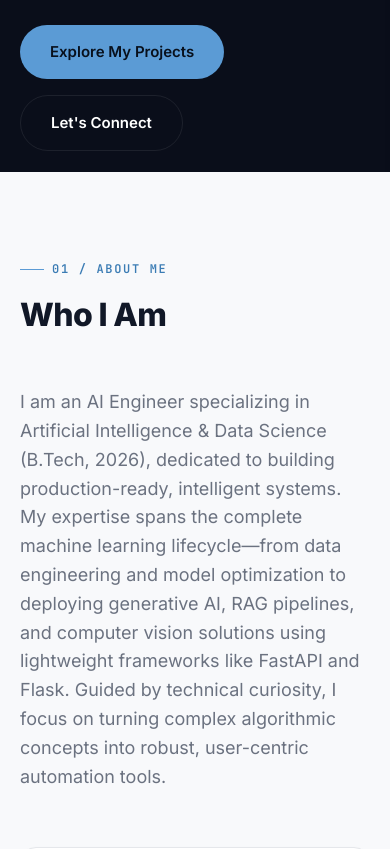
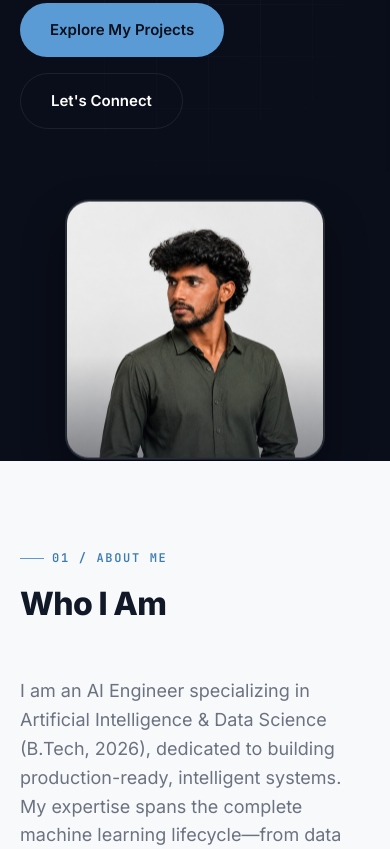
Before and after one commit to ajayspace-bit/My_Portfolio, a plain HTML site: page index.html in a window 390 px wide. Shown: the part 672-1521 px from the top of the page. Drawn offline with nearby package versions, Linux system fonts and the light colour scheme.

Commit message:
feat: integrate hero profile image and update project cards to support image thumbnails instead of icons

```diff
--- a/data.json
+++ b/data.json
@@ -26,6 +26,7 @@
   },
 
   "hero": {
+    "image": "assets/images/profile.jpg",
     "badge": "Focus: Scalable & Production-Ready AI",
     "headingLine1": "Building AI That Solves",
     "headingLine2": "Real Problems, Not Just Demos.",
@@ -137,14 +138,14 @@
     "heading": "Things I've Built",
     "items": [
       {
-        "icon": "fa-solid fa-hand-holding-dollar",
+        "image": "assets/images/project_loan.png",
         "title": "Bank Personal Loan Prediction",
         "description": "Developed a machine learning model to predict personal loan acceptance using customer demographic and financial data. Performed data preprocessing, exploratory data analysis, feature engineering, and model evaluation to improve prediction accuracy. Enabled data-driven decision-making by identifying customers with a high likelihood of accepting personal loan offers.",
         "tags": ["Python", "Machine Learning", "Scikit-Learn", "EDA"],
         "github": "#"
       },
       {
-        "icon": "fa-solid fa-house-chimney",
+        "image": "assets/images/project_real_estate.png",
         "title": "Chennai Real Estate Price Prediction Using Machine Learning",
         "description": "Built a machine learning model to predict Chennai property prices using location and property features. Applied data preprocessing, feature selection, and model evaluation to improve accuracy and deliver useful price estimation insights.",
         "tags": ["Python", "Machine Learning", "Regression", "Data Preprocessing"],
--- a/index.html
+++ b/index.html
@@ -54,8 +54,8 @@
   <section class="hero" id="home">
     <div class="hero-container">
       <div class="hero-layout"
-        style="display: flex; align-items: center; justify-content: flex-start; gap: 48px; flex-wrap: wrap;">
-        <div class="hero-inner" style="text-align: left; max-width: 850px; flex: 1; min-width: 320px;">
+        style="display: flex; align-items: center; justify-content: space-between; gap: 48px; flex-wrap: wrap;">
+        <div class="hero-inner" style="text-align: left; max-width: 720px; flex: 1.5; min-width: 320px;">
 
           <!-- Top Badge -->
           <div class="hero-badge" id="heroBadge"
@@ -86,6 +86,7 @@
           </div>
 
         </div>
+        <div class="hero-image-wrapper" id="heroImageWrapper"></div>
       </div>
     </div>
   </section>
--- a/script.js
+++ b/script.js
@@ -103,6 +103,15 @@
       <a href="${esc(hero.ctaSecondary.href)}" class="btn btn-outline" style="padding: 15px 30px; font-size: 15px;">
         ${esc(hero.ctaSecondary.label)}</a>
     `;
+
+    const imgWrapper = document.getElementById('heroImageWrapper');
+    if (imgWrapper && hero.image) {
+      imgWrapper.innerHTML = `
+        <div class="hero-image-card">
+          <img src="${esc(hero.image)}" alt="Ajay S">
+        </div>
+      `;
+    }
   }
 
   function renderAbout(about) {
@@ -164,9 +173,16 @@
     setText('projectsHeading', projects.heading);
 
     const grid = document.getElementById('projectsGrid');
-    grid.innerHTML = projects.items.map(p => `
+    grid.innerHTML = projects.items.map(p => {
+      let thumbHTML = '';
+      if (p.image) {
+        thumbHTML = `<img src="${esc(p.image)}" alt="${esc(p.title)}">`;
+      } else if (p.icon) {
+        thumbHTML = `<i class="${esc(p.icon)}"></i>`;
+      }
+      return `
         <div class="project-card reveal">
-        <div class="project-thumb"><i class="${esc(p.icon)}"></i></div>
+          <div class="project-thumb">${thumbHTML}</div>
           <div class="project-body">
             <h3>${esc(p.title)}</h3>
             <p>${esc(p.description)}</p>
@@ -174,7 +190,8 @@
             <a href="${esc(p.github)}" class="project-link"><i class="fa-brands fa-github"></i> View on GitHub →</a>
           </div>
         </div>
-    `).join('');
+      `;
+    }).join('');
   }
 
   function renderServices(services) {
--- a/style.css
+++ b/style.css
@@ -449,6 +449,15 @@ section.light-section{ background:var(--bg-light-alt); padding:120px 0; color:va
 	background-size:22px 22px;
 }
 .project-thumb i{ font-size:34px; color:var(--accent); position:relative; z-index:1; }
+.project-thumb img{
+	width:100%; height:100%;
+	object-fit:cover;
+	position:relative; z-index:1;
+	transition:transform 0.5s ease;
+}
+.project-card:hover .project-thumb img{
+	transform:scale(1.06);
+}
 .project-body{ padding:26px; flex:1; display:flex; flex-direction:column; }
 .project-body h3{ font-size:17.5px; font-weight:700; margin-bottom:10px; color:var(--text-light-heading); }
 .project-body p{ font-size:14.5px; color:var(--text-light-muted); margin-bottom:18px; flex:1; }
@@ -642,3 +651,59 @@ footer .footer-links a:hover{ color:var(--accent); }
 	box-shadow:0 10px 30px -8px rgba(91,155,213,0.6);
 }
 .to-top.show{ opacity:1; visibility:visible; transform:translateY(0); }
+
+/* ============ HERO PROFILE IMAGE ============ */
+.hero-image-wrapper {
+	flex: 1;
+	min-width: 300px;
+	display: flex;
+	justify-content: center;
+	align-items: center;
+	position: relative;
+	z-index: 2;
+}
+
+.hero-image-card {
+	position: relative;
+	width: 320px;
+	height: 320px;
+	border-radius: var(--radius-lg);
+	overflow: hidden;
+	border: 2px solid rgba(255, 255, 255, 0.1);
+	box-shadow: 0 20px 40px rgba(0, 0, 0, 0.4);
+	animation: float 6s ease-in-out infinite;
+	background: var(--bg-dark-card);
+}
+
+.hero-image-card::after {
+	content: '';
+	position: absolute;
+	inset: 0;
+	background: linear-gradient(to bottom, transparent 60%, rgba(10, 14, 26, 0.4));
+	pointer-events: none;
+}
+
+.hero-image-card img {
+	width: 100%;
+	height: 100%;
+	object-fit: cover;
+	transition: transform 0.5s ease;
+}
+
+.hero-image-card:hover img {
+	transform: scale(1.05);
+}
+
+@keyframes float {
+	0% { transform: translateY(0px); }
+	50% { transform: translateY(-10px); }
+	100% { transform: translateY(0px); }
+}
+
+@media (max-width: 768px) {
+	.hero-image-card {
+		width: 260px;
+		height: 260px;
+		margin-top: 24px;
+	}
+}
```
Also changed, not shown: assets/images/project_loan.png (added), assets/images/project_real_estate.png (added). Lines whose indentation alone changed are shown as unchanged.
